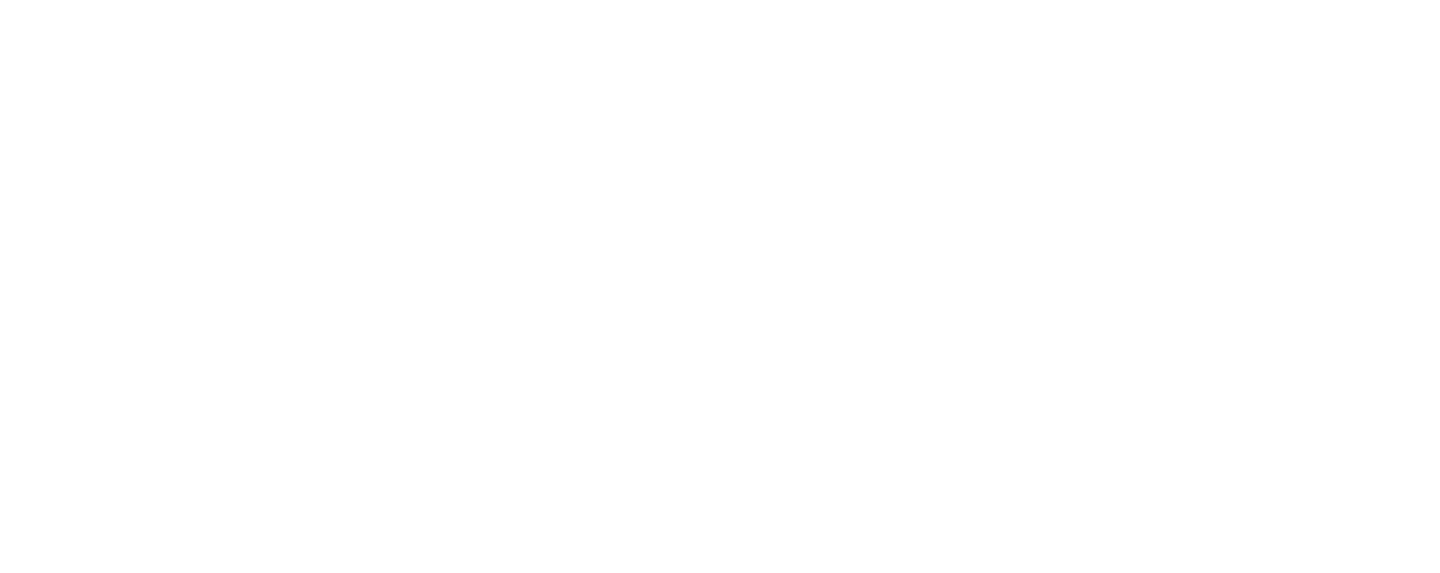
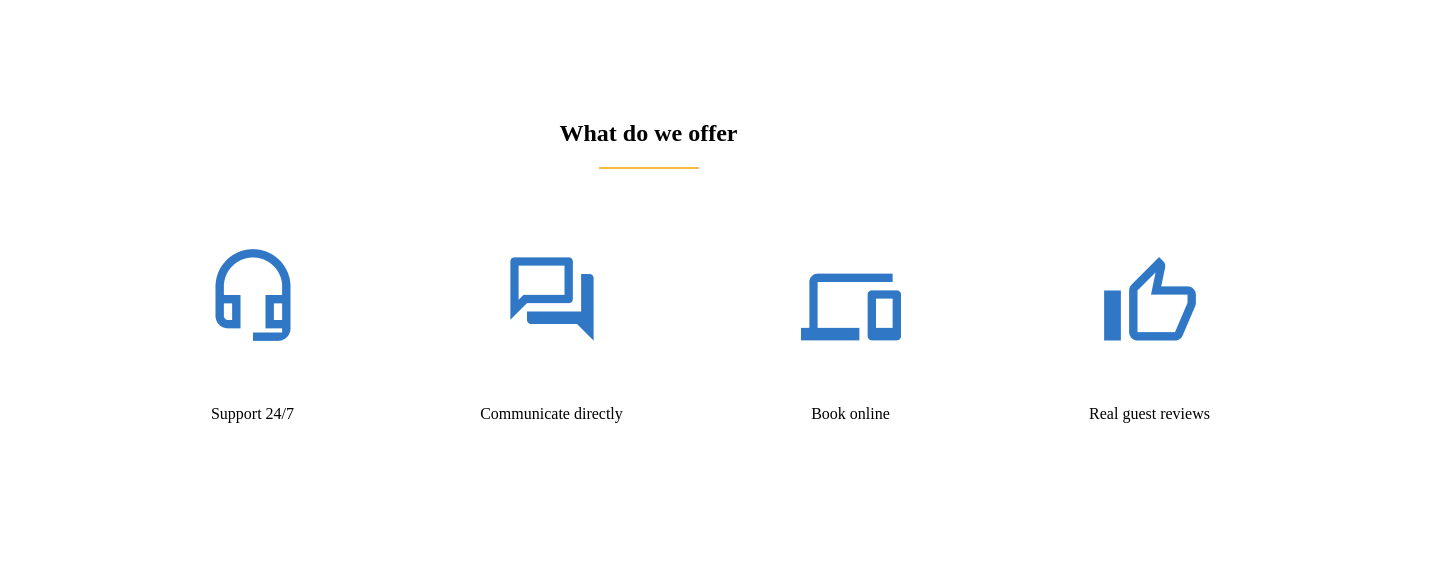
Before and after one commit to AngelinaZhukovich/if-html, a website: page index.html in a window 1280 px wide. Shown: the whole page, 1440 px wide, since content can reach past the window. Drawn offline with Linux system fonts and the light colour scheme.

Commit message:
added block advantages in index.html, added image

```diff
--- a/index.html
+++ b/index.html
@@ -10,5 +10,26 @@
     <!--    <link rel="icon" href="images/icon/favicon.ico">-->
     <title>Title</title>
   </head>
-  <body></body>
+  <body>
+    <div class="advantages">
+      <h2>What do we offer</h2>
+      <div class="color-line"></div>
+      <div class="img-advantages img-advantages-headphones">
+        <img src="images/headphones.png" />
+        <p>Support 24/7</p>
+      </div>
+      <div class="img-advantages">
+        <img src="images/communication.png" />
+        <p>Communicate directly</p>
+      </div>
+      <div class="img-advantages">
+        <img src="images/computer.png" />
+        <p>Book online</p>
+      </div>
+      <div class="img-advantages">
+        <img src="images/cool.png" />
+        <p>Real guest reviews</p>
+      </div>
+    </div>
+  </body>
 </html>
--- a/styles/style.css
+++ b/styles/style.css
@@ -0,0 +1,41 @@
+* {
+  margin: 0 auto;
+  box-sizing: border-box;
+}
+body {
+  width: 1440px;
+}
+
+.advantages {
+  height: 570px;
+  display: inline-block;
+  text-align: center;
+}
+
+h2 {
+  text-align: center;
+  margin-top: 120px;
+  margin-bottom: 20px;
+}
+
+.color-line{
+
+  border: 1px solid #F5BD41;
+  width: 100px;
+  margin-bottom: 80px;
+}
+
+.img-advantages {
+  display: inline-block;
+  height: 185px;
+  width: 295px;
+
+}
+
+.img-advantages>img{
+  margin-bottom: 60px;
+}
+
+.img-advantages-headphones {
+  margin-left: 105px;
+}
```
Also changed, not shown: images/communication.png (added), images/computer.png (added), images/cool.png (added), images/headphones.png (added).
